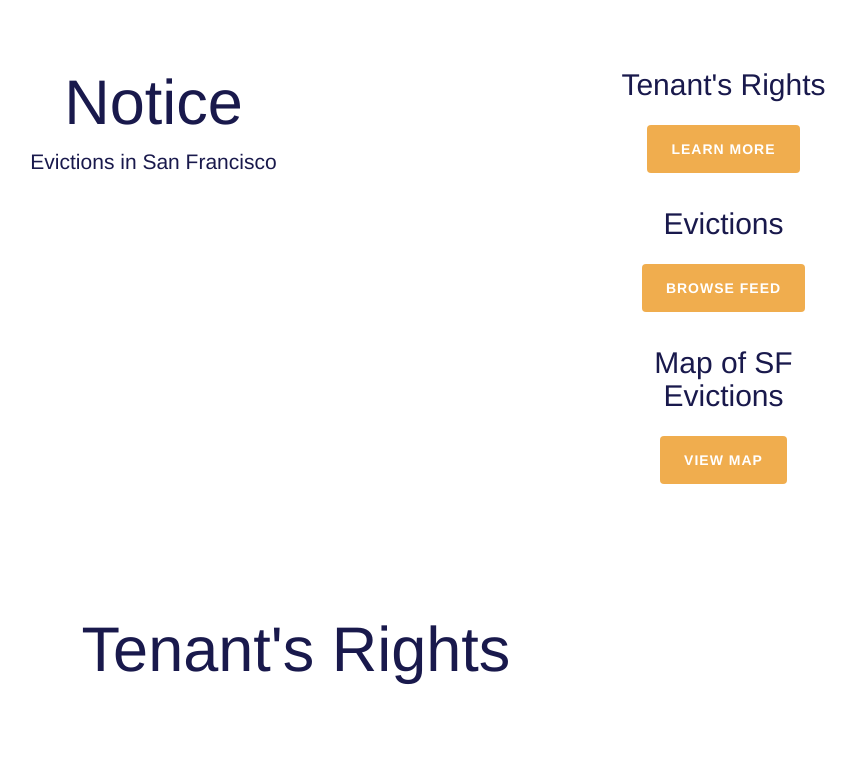
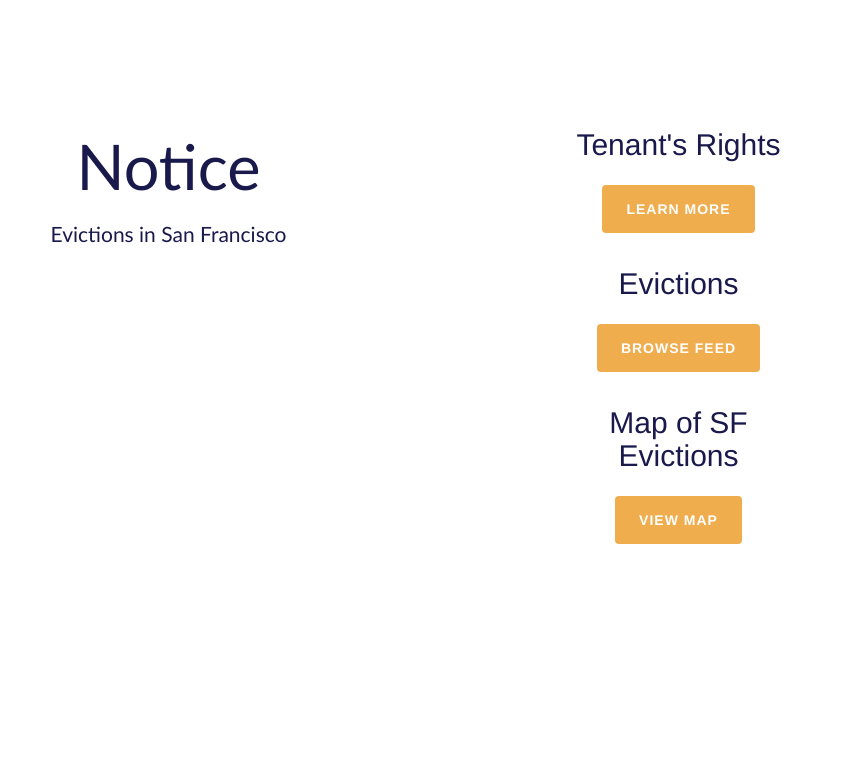
Before and after one commit to a-n-g-i-e-r-i/sf-eviction-feed, a website: page views/index.html in a window 1280 px wide. Shown: the top 772 px of the page, without its empty margins (344-1200 px from the left). Drawn offline with nearby package versions, Linux system fonts and the light colour scheme; files that its build step writes are made by us from their sources; no server answers; files whose address does not match are found by name.

Commit message:
added main content and font-family styling

```diff
--- a/public/css/styles.css
+++ b/public/css/styles.css
@@ -1,3 +1,30 @@
+h1 {
+  font-family: Futura, 'Trebuchet MS', Arial, sans-serif;
+  font-size: 24px;
+  font-style: normal;
+  font-variant: normal;
+  font-weight: 500;
+  line-height: 26.4px;
+  padding: 15px;
+  margin: 30px;
+}
+h3 {
+  font-family: Futura, 'Trebuchet MS', Arial, sans-serif;
+  font-size: 14px;
+  font-style: normal;
+  font-variant: normal;
+  font-weight: 500;
+  line-height: 15.4px;
+}
+p {
+  font-family: Futura, 'Trebuchet MS', Arial, sans-serif;
+  font-size: 14px;
+  font-style: normal;
+  font-variant: normal;
+  font-weight: 400;
+  line-height: 20px;
+}
+
 .jumbotron {
   background-color: rgb(255, 255, 255);
   background-repeat: no-repeat;
@@ -11,6 +38,8 @@
 .row {
   background-size: cover;
   margin: 0 auto;
+  padding: 30px;
+  margin: 30px;
 }
 
 .eviction {
```
